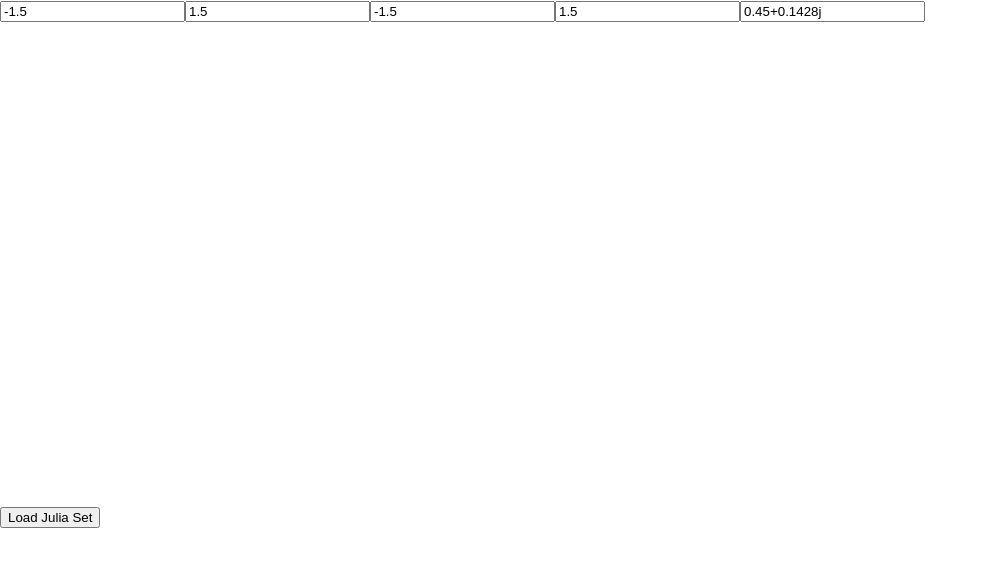
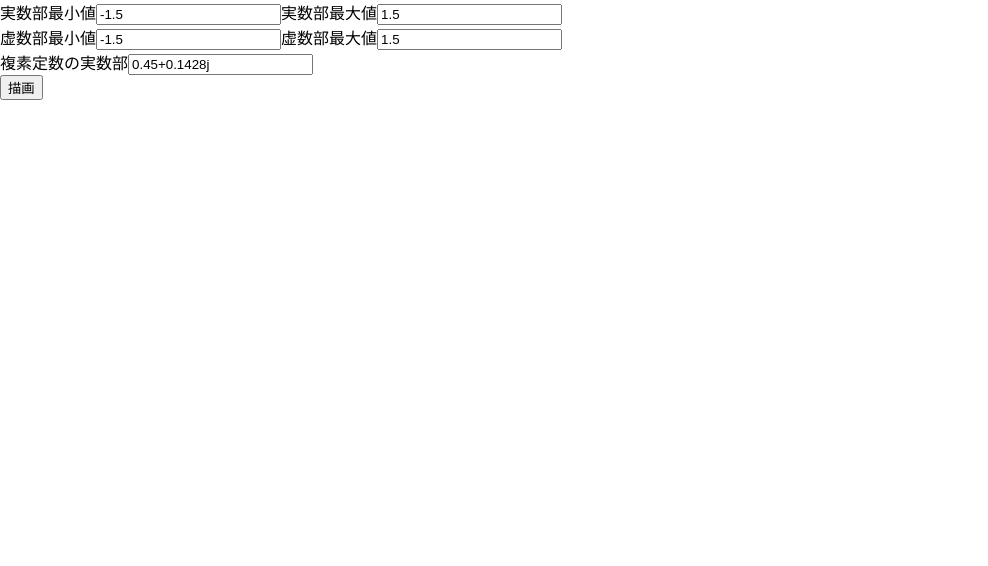
Before and after one commit to mizukitayama/Julia, a React (Create React App) app in the folder frontend/: page /satori/julia in a window 1280 px wide. Shown: the top 566 px of the page, without its empty margins (0-988 px from the left). Built offline with nearby package versions, Linux system fonts and the light colour scheme.

Commit message:
display errors

```diff
--- a/frontend/src/App.js
+++ b/frontend/src/App.js
@@ -2,14 +2,14 @@
 import React from 'react';
 import './App.css';
 import Main from './components/main';
-import { BrowserRouter, Link, Switch, Route } from "react-router-dom";
+import { BrowserRouter, Link, Switch, Route, Routes } from "react-router-dom";
 
 const App = () => {
   return (
     <BrowserRouter>
-      <Link to="/satori/julia">
-        <Main />
-      </Link>
+      <Routes>
+        <Route path="/satori/julia/" element={<Main />} />
+      </Routes>
     </BrowserRouter>
   )
 }
--- a/frontend/src/components/main.js
+++ b/frontend/src/components/main.js
@@ -1,6 +1,7 @@
 import React, { useRef, useState } from 'react';
 
 const Main = () => {
+  const [error, setError] = useState(null);
   const canvasRef = useRef(null);
   const minXRef = useRef(null);
   const maxXRef = useRef(null);
@@ -12,9 +13,20 @@ const Main = () => {
 
   function fetchJuliaData(min_x, max_x, min_y, max_y, comp_const) {
     fetch(`http://localhost:8000/api/julia/${min_x}/${max_x}/${min_y}/${max_y}/${comp_const}/`)
-      .then(response => response.json())
+      .then(response => {
+        if (!response.ok) {
+          return response.json().then(errData => {
+            throw new Error(errData.error || '予期せぬエラーが発生しました。');
+          });
+        }
+        return response.json();
+      })
       .then(result => {
+        setError(null)
         drawJuliaSet(result.data);
+      })
+      .catch(error => {
+        setError(error.message);
       });
   }
 
@@ -56,17 +68,39 @@ const Main = () => {
   };
 
   return (
-    <div>
-      <div>
-        <input type='number' ref={minXRef} placeholder='Min X' defaultValue='-1.5' />
-        <input type='number' ref={maxXRef} placeholder='Max X' defaultValue='1.5' />
-        <input type='number' ref={minYRef} placeholder='Min Y' defaultValue='-1.5' />
-        <input type='number' ref={maxYRef} placeholder='Max Y' defaultValue='1.5' />
-        <input type='text' ref={compConstRef} placeholder='Real part of complex constant' defaultValue='0.45+0.1428j' />
-      </div>
-      <button onClick={handleSubmit}>Load Julia Set</button>
+    <>
+      <form onSubmit={handleSubmit}>
+        <div>
+          <label>
+            実数部最小値
+            <input type='text' ref={minXRef} placeholder='min_x' defaultValue='-1.5' />
+          </label>
+          <label>
+            実数部最大値
+            <input type='text' ref={maxXRef} placeholder='max_x' defaultValue='1.5' />
+          </label>
+        </div>
+        <div>
+          <label>
+            虚数部最小値
+            <input type='text' ref={minYRef} placeholder='min_y' defaultValue='-1.5' />
+          </label>
+          <label>
+            虚数部最大値
+            <input type='text' ref={maxYRef} placeholder='max_y' defaultValue='1.5' />
+          </label>
+        </div>
+        <div>
+          <label>
+            複素定数の実数部
+            <input type='text' ref={compConstRef} placeholder='comp_const' defaultValue='0.45+0.1428j' />
+          </label>
+        </div>
+        <input type="submit" value="描画" />
+      </form>
+      <div>{error}</div>
       <canvas ref={canvasRef} width={width} height={height}></canvas>
-    </div>
+    </>
   );
 };
 
```
Also changed, not shown: 2 other files (tests, documents, lock files or other folders).
